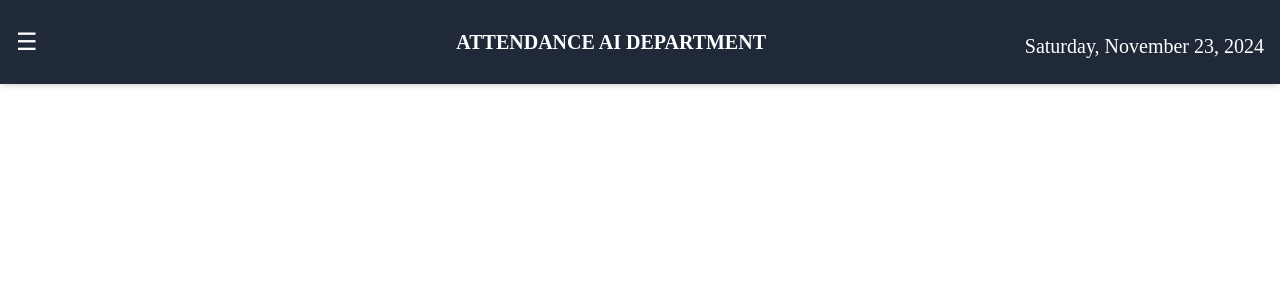
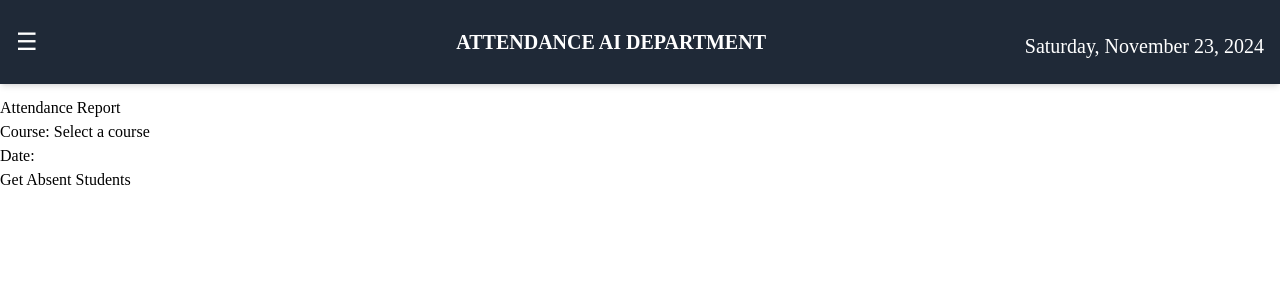
Before and after one commit to jaisanth123/AttendanceSync_AWS_DEPLOYMENT, a React (Vite) app in the folder frontend/: page /message in a window 1280 px wide. Shown: the top 300 px of the page. Built offline with nearby package versions, Linux system fonts and the light colour scheme; a web font is replaced by a local one.

Commit message:
absentees message initial

```diff
--- a/frontend/src/App.jsx
+++ b/frontend/src/App.jsx
@@ -5,7 +5,7 @@ import Sidebar from "./components/Sidebar";
 import HomePage from "./components/HomePage";
 import DutyPage from "./components/DutyPage";
 import Absentees from "./components/Absentees"; // Import Absentees component
-
+import MessagePage from "./components/MessagePage";
 function App() {
   const [isSidebarOpen, setIsSidebarOpen] = useState(false);
   const [selectedItem, setSelectedItem] = useState(null);
@@ -64,6 +64,8 @@ function App() {
               element={<DutyPage selectedCourse={selectedItem}/>}
             />
             <Route path="/absentees" element={<Absentees selectedCourse={selectedItem}  />} />
+            <Route path="/message" element={<MessagePage selectedCourse={selectedItem}  />} />
+
           </Routes>
         </div>
 
--- a/frontend/src/components/Absentees.jsx
+++ b/frontend/src/components/Absentees.jsx
@@ -109,7 +109,10 @@ function Absentees() {
         toast.success("Successfully marked remaining students as present.",{
           autoClose: 800,
         });
-      }
+      navigate("/message", {
+        state: { selectedCourse, selectedDate: date },
+      });
+    }
 
       setShowMarkPresentPopup(false);
     } catch (error) {
--- /dev/null
+++ b/frontend/src/components/MessagePage.jsx
@@ -0,0 +1,89 @@
+import React, { useState } from "react";
+import { useNavigate, useLocation } from "react-router-dom";
+import axios from "axios";
+
+const MessagePage = () => {
+  const navigate = useNavigate();
+  const location = useLocation();
+
+  const [selectedCourse, setSelectedCourse] = useState(location.state?.selectedCourse || "Select a course");
+  const [selectedDate, setSelectedDate] = useState(location.state?.selectedDate || "");
+
+  const [message, setMessage] = useState("");
+  const [details, setDetails] = useState([]);
+  const [missingStudents, setMissingStudents] = useState([]);
+  const [errorMessage, setErrorMessage] = useState("");
+
+  // API call function
+  const getAbsentStudents = async (course, date) => {
+    const [yearOfStudy, branch, section] = course.split(" - ");
+    try {
+      const response = await axios.get(
+        `http://localhost:5000/api/report/absentStudents?yearOfStudy=${yearOfStudy}&branch=${branch}&section=${section}&date=${date}`
+      );
+
+      if (response.data.message) {
+        setMessage(response.data.message);
+
+        // If the details are in a string, split them by the newline character to make it an array
+        const detailsArray = response.data.details ? response.data.details.split("\n") : [];
+        setDetails(detailsArray);
+        setMissingStudents(response.data.missingStudents || []);
+        setErrorMessage(""); // Clear previous errors
+      }
+    } catch (error) {
+      if (error.response) {
+        // Error response from the server
+        setErrorMessage(error.response.data.message);
+        setMissingStudents(error.response.data.missingStudents || []);
+        setMessage(""); // Clear message if error
+        setDetails([]); // Clear details if error
+      } else {
+        // No response from the server or network error
+        setErrorMessage("An error occurred. Please try again later.");
+        setMissingStudents([]); // Clear missingStudents if error
+      }
+    }
+  };
+
+  return (
+    <div>
+      <h1>Attendance Report</h1>
+      <p>Course: {selectedCourse}</p>
+      <p>Date: {selectedDate}</p>
+
+      {/* Button to trigger the API call */}
+      <button onClick={() => getAbsentStudents(selectedCourse, selectedDate)}>
+        Get Absent Students
+      </button>
+
+      {/* Display message or error */}
+      {message && <p>{message}</p>}
+
+      {/* Display details if available and ensure it's an array */}
+      {Array.isArray(details) && details.length > 0 && (
+        <div>
+          <h3>Details:</h3>
+          <ul>
+            {details.map((detail, index) => (
+              <li key={index}>{detail}</li>
+            ))}
+          </ul>
+        </div>
+      )}
+
+      {/* Display count of missing students if available */}
+      {missingStudents && missingStudents.length > 0 && (
+        <div>
+          <h3>Missing Students Count:</h3>
+          <p>{missingStudents.length}</p>
+        </div>
+      )}
+
+      {/* Error message */}
+      {errorMessage && <p style={{ color: "red" }}>{errorMessage}</p>}
+    </div>
+  );
+};
+
+export default MessagePage;
```
